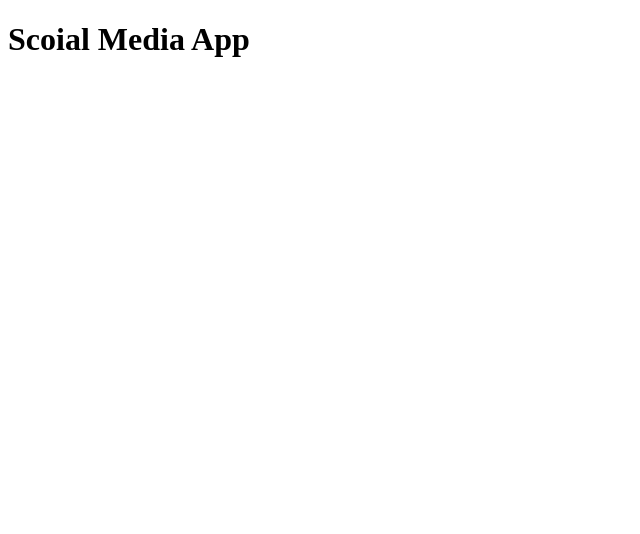
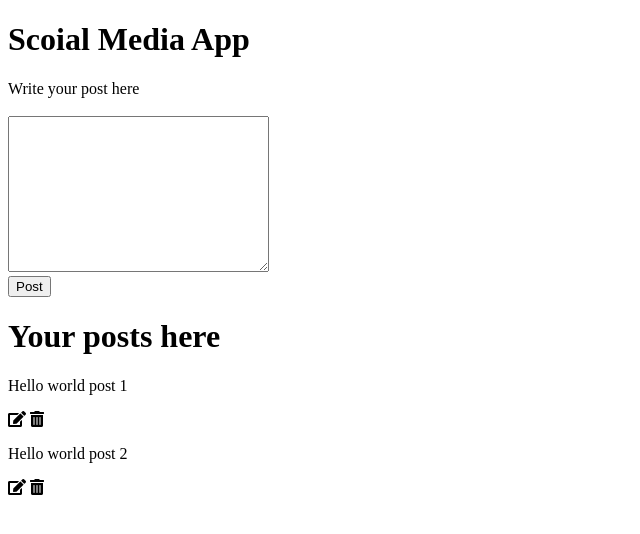
Before and after one commit to RonenTGreat/CRUD-Basics, a plain HTML site: page index.html in a window 1280 px wide. Shown: the whole page, without its empty margins (0-640 px from the left). Drawn offline with Linux system fonts and the light colour scheme.

Commit message:
done with html...

```diff
--- a/index.html
+++ b/index.html
@@ -4,9 +4,44 @@
     <meta charset="UTF-8" />
     <meta http-equiv="X-UA-Compatible" content="IE=edge" />
     <meta name="viewport" content="width=device-width, initial-scale=1.0" />
+    <link
+      rel="stylesheet"
+      href="https://cdnjs.cloudflare.com/ajax/libs/font-awesome/5.15.4/css/all.min.css"
+    />
     <title>Social Media(CRUDE Basics)</title>
   </head>
   <body>
     <h1>Scoial Media App</h1>
+    <div class="container">
+      <div class="left">
+        <form id="">
+          <label for="post">Write your post here</label>
+          <br /><br />
+          <textarea name="post" id="input" cols="30" rows="10"></textarea>
+          <div id="msg"></div>
+          <button type="submit">Post</button>
+        </form>
+      </div>
+      <div class="right">
+        <h1>Your posts here</h1>
+        <div id="posts">
+          <div>
+            <p>Hello world post 1</p>
+            <span class="options">
+              <i class="fas fa-edit"></i>
+              <i class="fas fa-trash-alt"></i>
+            </span>
+          </div>
+
+          <div>
+            <p>Hello world post 2</p>
+            <span class="options">
+              <i class="fas fa-edit"></i>
+              <i class="fas fa-trash-alt"></i>
+            </span>
+          </div>
+        </div>
+      </div>
+    </div>
   </body>
 </html>
```
